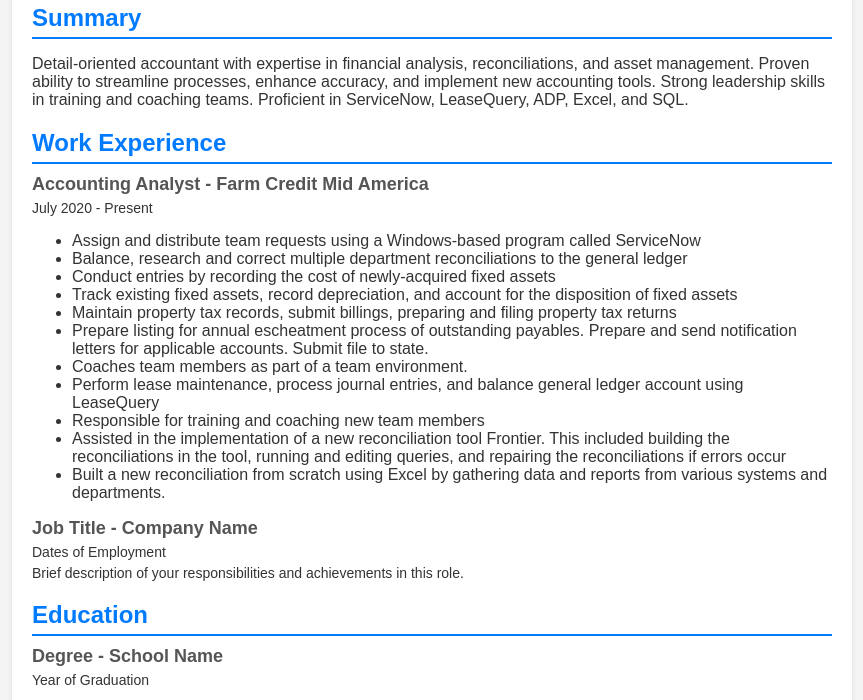
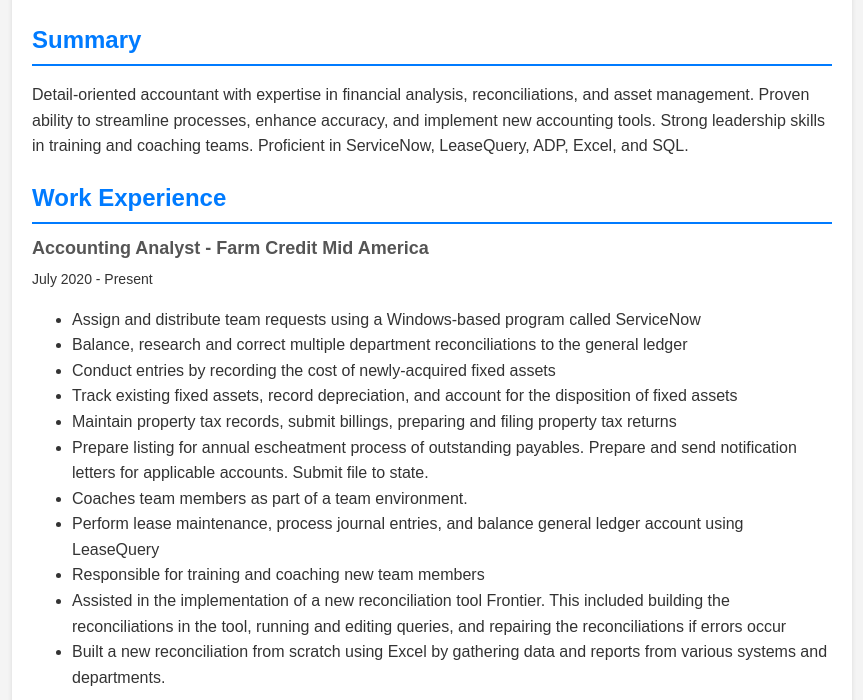
Before and after one commit to eugeniaduke/eugeniaduke.github.io, a plain HTML site: page index.html in a window 1280 px wide. Shown: the part 120-820 px from the top of the page, without its empty margins (208-1071 px from the left). Drawn offline with Linux system fonts and the light colour scheme.

```diff
--- a/index.html
+++ b/index.html
@@ -9,7 +9,7 @@
     <style>
         body {
             font-family: Arial, sans-serif;
-            ulne-height: 1.6;
+            line-height: 1.6;
             margin: 0;
             padding: 0;
             color: #333;
```
